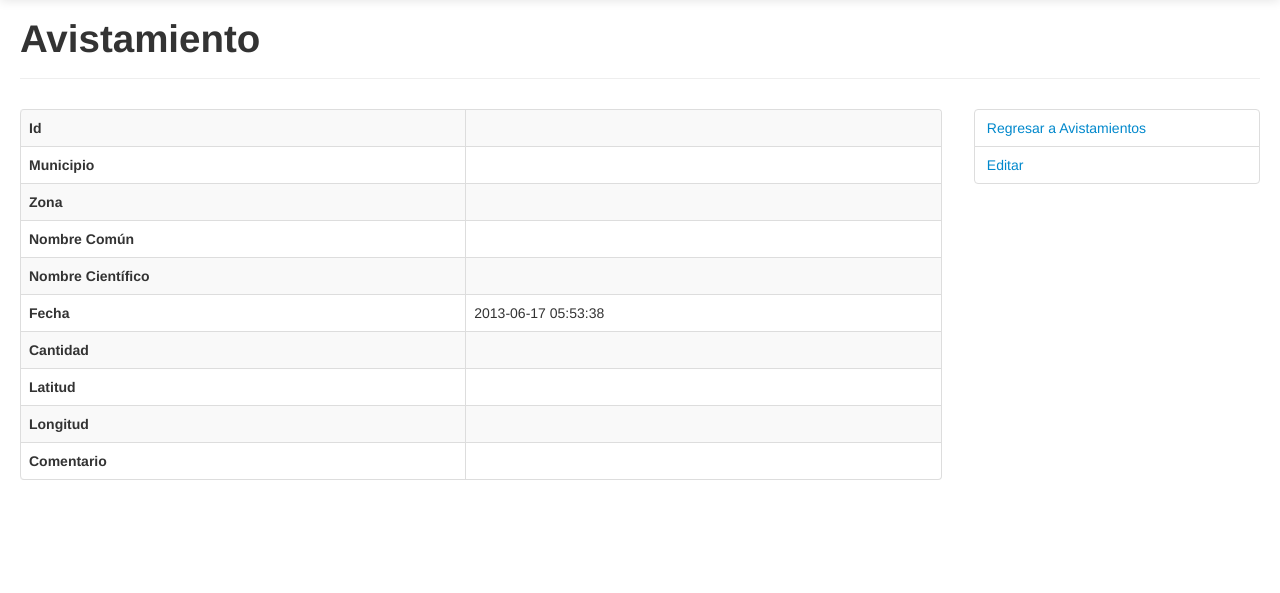
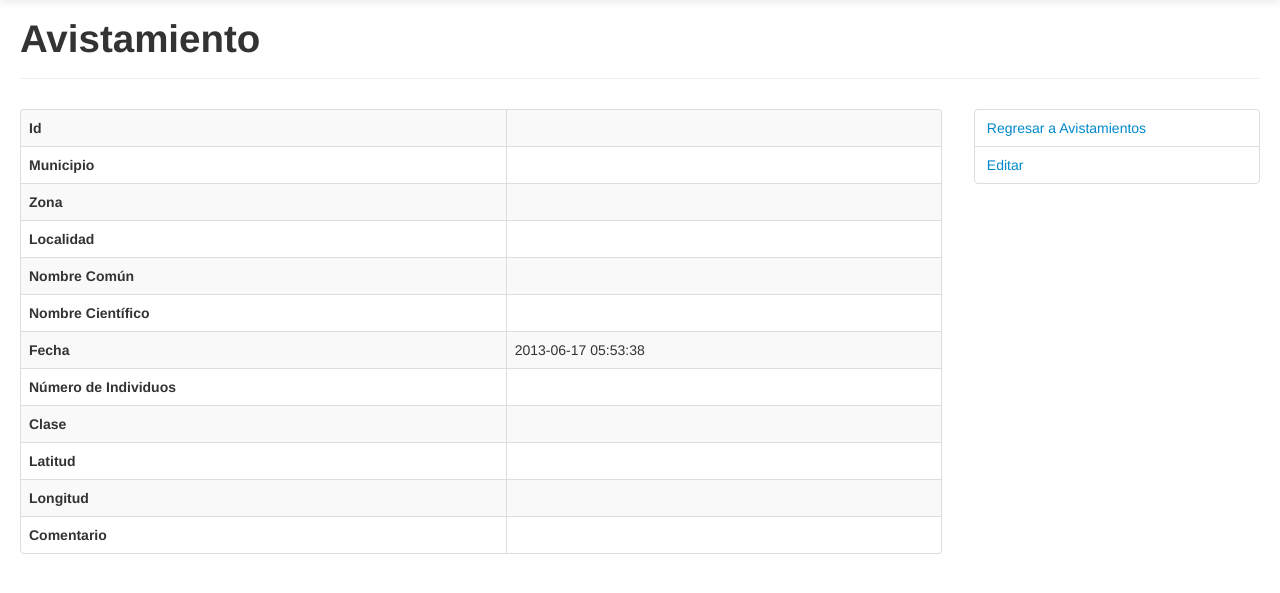
Before and after one commit to SpectralAngel/simoni, a Symfony app: template src/Indira/SimoniBundle/Resources/views/AvistamientoImportado/show.html.twig in a window 1280 px wide. Shown: the part 41-634 px from the top of the page. Run offline with Twig, Linux system fonts and the light colour scheme; the template is opened without the code that fills it, so the values that code supplies are empty; some libraries are stand-ins or nearby versions.

Commit message:
Mostrar clase y localidad en Avistamiento

```diff
--- a/src/Indira/SimoniBundle/Resources/views/AvistamientoImportado/show.html.twig
+++ b/src/Indira/SimoniBundle/Resources/views/AvistamientoImportado/show.html.twig
@@ -24,6 +24,10 @@
           <td>{{ entity.zona }}</td>
         </tr>
         <tr>
+          <th>Localidad</th>
+          <td>{{ entity.localidad }}</td>
+        </tr>
+        <tr>
           <th>Nombre Com&uacute;n</th>
           <td>{{ entity.nombreComun }}</td>
         </tr>
@@ -48,8 +52,12 @@
           <td>{{ entity.fecha|date('Y-m-d H:i:s') }}</td>
         </tr>
         <tr>
-          <th>Cantidad</th>
+          <th>N&uacute;mero de Individuos</th>
           <td>{{ entity.cantidad }}</td>
+        </tr>
+        <tr>
+          <th>Clase</th>
+          <td>{{ entity.clase }}</td>
         </tr>
         <tr>
           <th>Latitud</th>
```
